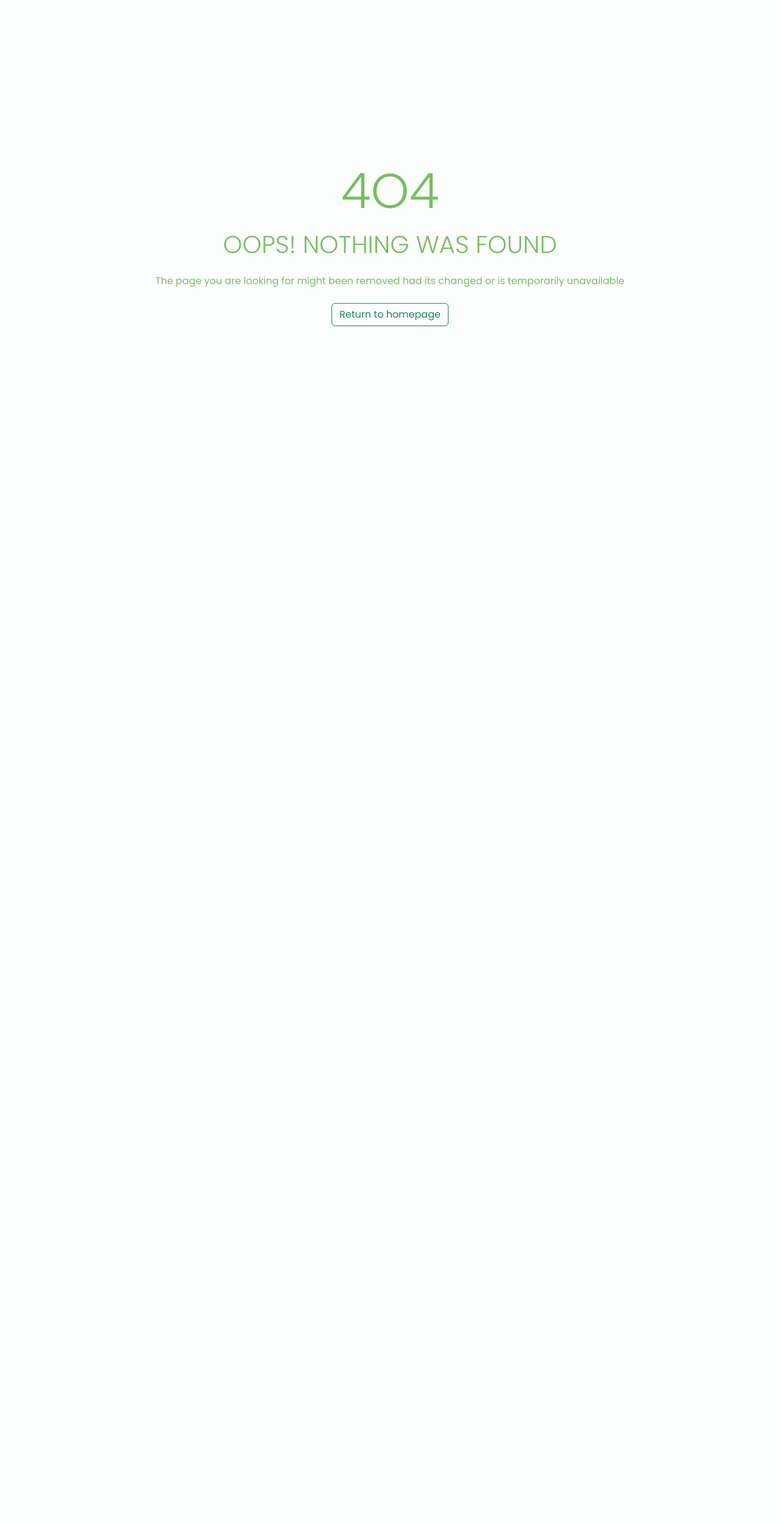
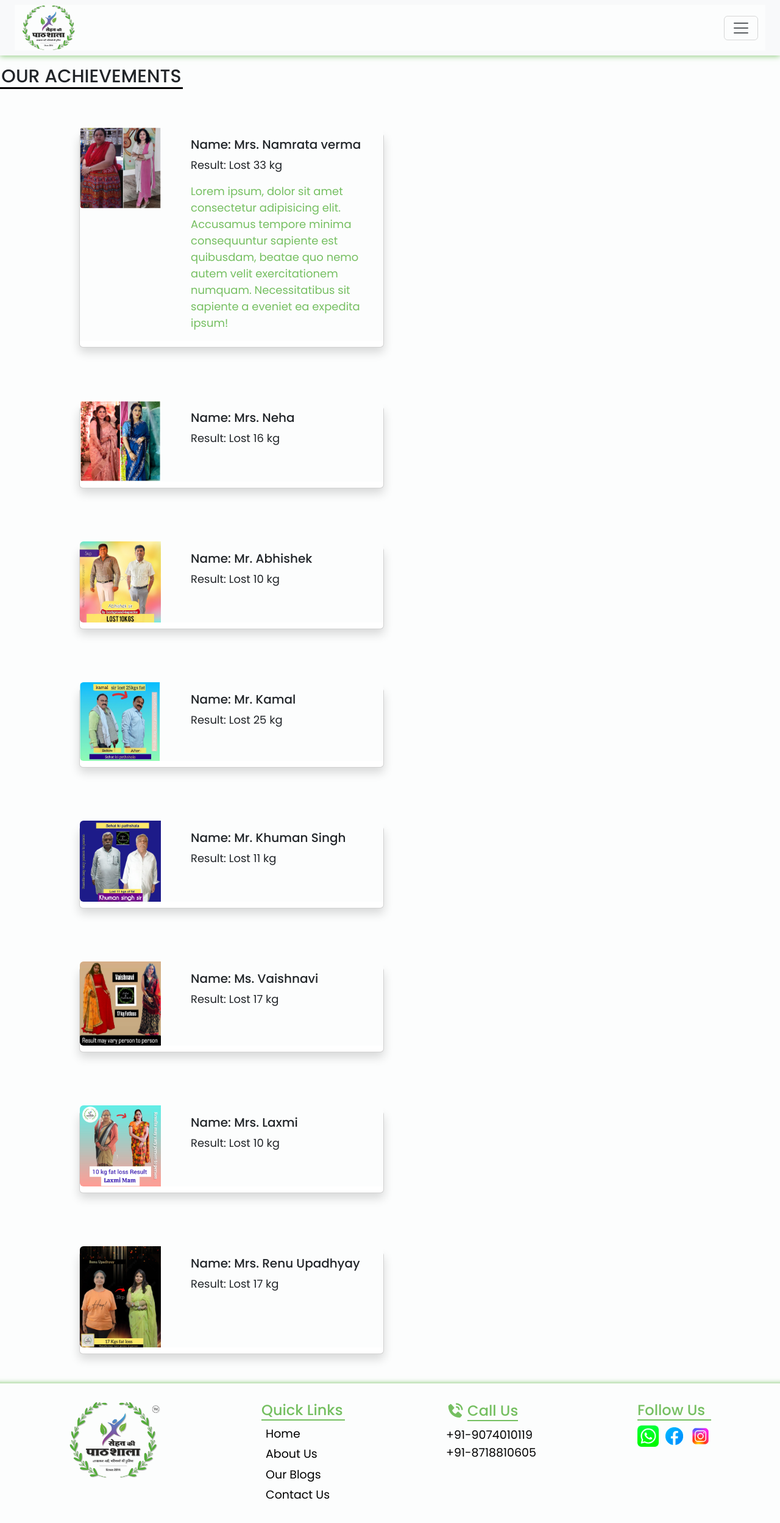
Before and after one commit to mitali1411/Sehat_Ki_Pathshala, a React (Vite) app: page /blogs in a window 1280 px wide. Shown: the top 2498 px of the page at 61% size. Before the commit the page ends 800 px from the top, so only its background shows below. Built offline with nearby package versions, Linux system fonts and the light colour scheme.

Commit message:
Blogs Added

```diff
--- a/src/App.jsx
+++ b/src/App.jsx
@@ -1,14 +1,15 @@
 import React from 'react'
 import { BrowserRouter as Router, Routes, Route} from 'react-router-dom'
-import Navbar from './components/Navbar'
+// import Navbar from './components/Navbar'
 import Home from './Pages/Home'
 import Form from './Pages/Form'
 import About from './Pages/About'
 import Slider from './components/Slider'
 import Footer from './components/Footer'
-import CopyRight from './components/CopyRight'
+// import CopyRight from './components/CopyRight'
 import Contact from './Pages/Contact'
 import PageNotFound from './Pages/PageNotFound'
+import Blogs from './Pages/Blogs'
 
 const App = () => {
   return (
@@ -21,6 +22,7 @@ const App = () => {
       <Route path='/contact' element={<Contact/>}/>
       <Route path='*' element={<PageNotFound/>}/>
       <Route path='/contact' element={<Footer/>}/>
+      <Route path='/blogs' element={<Blogs/>}/>
       </Routes>
     </Router>
   )
--- a/src/Pages/About.jsx
+++ b/src/Pages/About.jsx
@@ -6,12 +6,12 @@ import CopyRight from '../components/CopyRight'
 
 const About = () => {
   return (
-    <>
+    <section id='about'>
       <Navbar/>
       <AboutContent/>
       <Footer/>
       <CopyRight/>
-    </>
+    </section>
   )
 }
 
--- /dev/null
+++ b/src/Pages/Blogs.jsx
@@ -0,0 +1,59 @@
+import React from 'react'
+import B1 from '../assets/1.jpg'
+import B2 from '../assets/2.jpg'
+import B3 from '../assets/3.jpg'
+import B4 from '../assets/4.jpg'
+import B5 from '../assets/5.jpg'
+import B6 from '../assets/6.jpg'
+import B7 from '../assets/7.jpg'
+import B8 from '../assets/8.jpg'
+import Navbar from '../components/Navbar'
+import Footer from '../components/Footer'
+
+
+const Blogs = () => {
+
+  const cardsData = [
+    { name: "Mrs. Namrata verma", detail: "Lost 33 kg", image: B1, p:"Lorem ipsum, dolor sit amet consectetur adipisicing elit. Accusamus tempore minima consequuntur sapiente est quibusdam, beatae quo nemo autem velit exercitationem numquam. Necessitatibus sit sapiente a eveniet ea expedita ipsum!" },
+    { name: "Mrs. Neha", detail: "Lost 16 kg", image: B2 },
+    { name: "Mr. Abhishek", detail: "Lost 10 kg", image: B3 },
+    { name: "Mr. Kamal", detail: "Lost 25 kg", image: B4 },
+    { name: "Mr. Khuman Singh", detail: "Lost 11 kg", image: B5 },
+    { name: "Ms. Vaishnavi", detail: "Lost 17 kg", image: B6 },
+    { name: "Mrs. Laxmi", detail: "Lost 10 kg", image: B7 },
+    { name: "Mrs. Renu Upadhyay", detail: "Lost 17 kg", image: B8 },
+
+  ];
+
+
+  return (
+    <>
+    <section id="blogs">
+      <Navbar/>
+      <h2 className='text-center text-dark my-3 text-uppercase'>Our Achievements</h2>
+      <div className="container mt-4 d-flex align-items-center justify-content-between flex-wrap">
+      {cardsData.map((card, index) => (
+              <div className="card m-5 shadow" style={{ maxWidth: "500px" }} key={index}>
+                <div className="row g-0">
+                  <div className="col-md-4" xs={12} md={12} lg={6}>
+                    <img src={card.image} className="img-fluid rounded-start" alt={card.title} />
+                  </div>
+                  <div className="col-md-8">
+                    <div className="card-body">
+                      <h5 className="card-title text-dark">Name: {card.name}</h5>
+                      <p className="card-text text-dark">Result: {card.detail} <span className='text-danger'></span></p>
+                      <p className="card-text">{card.p}</p>
+                    </div>
+                  </div>
+                </div>
+              </div>
+            ))}
+            </div>
+        </section>
+        <Footer/>
+        </>
+
+  )
+}
+
+export default Blogs
--- a/src/Pages/Contact.jsx
+++ b/src/Pages/Contact.jsx
@@ -10,30 +10,12 @@ const Contact = () => {
     <>
       <Navbar/>
 
-      <div className='container-fluid' id='contact'>
+      <section className='container-fluid' id='contact'>
         <h2 className='text-dark text-center text-uppercase my-3'>Contact Us</h2>
 
         <Map/>
 
         <div className="box3 d-flex align-items-start justify-content-start">
-        {/* <div className="box2 d-flex align-items-center justify-content">
-          <i class='bx bx-mobile display-4 mx-2' ></i>
-          <span>
-            <p>Give us a call</p>
-            <a href='tel:+919074010119'>+91-9074010119</a>
-            <br />
-            <a href="tel:+918718810605">+91-8718810605</a>
-          </span>
-        </div> */}
-
-        {/* <div className="box2 d-flex align-items-center justify-content">
-          <i class='bx bx-envelope display-4 mx-2' ></i>
-          <span>
-            <p>Send us an email</p>
-            <a href='mailto:kamblearyan90@gmail.com'>kamblearyan90@gmail.com</a>
-          </span>
-        </div> */}
-
         <div className="box2">
           <span className='d-flex align-items-center justify-content-start'>
             <i className="fa-solid fa-location-dot"></i>
@@ -42,7 +24,7 @@ const Contact = () => {
             <h6 className='text-secondary'>41 A, Ashish Nagar Garden, Bengali Square, Indore - 452016</h6>
         </div>
         </div>
-      </div>
+      </section>
 
       <Footer/>
       <CopyRight/>
--- a/src/Pages/Form.jsx
+++ b/src/Pages/Form.jsx
@@ -5,7 +5,7 @@ const Form = () => {
     const [result, setResult] = useState("");
     const [formData, setFormData] = useState({
         name : '',
-        age : '',
+        // age : '',
         mobile : '',
         time : '',
         height : '',
@@ -32,31 +32,45 @@ const Form = () => {
         }
 
         // Age validation
-        if (!formData.age) {
-          newErrors.age = "Age is required.";
-        } else if (isNaN(formData.age) || formData.age < 1 || formData.age > 120) {
-          newErrors.age = "Enter a valid age between 1 and 120.";
-        }
+        // if (!formData.age) {
+        //   newErrors.age = "Age is required.";
+        // } else if (isNaN(formData.age) || formData.age < 1 || formData.age > 120) {
+        //   newErrors.age = "Enter a valid age between 1 and 120.";
+        // }
 
         // Time validation
         if (!formData.time) {
           newErrors.time = "Please select a time.";
         }
 
+        // Height validation
+        if (!formData.height) {
+          newErrors.time = "Please enter height in inches.";
+        }
+
+        // Time validation
+        if (!formData.weight) {
+          newErrors.time = "Please enter weight in kgs.";
+        }
+
         setErrors(newErrors);
         return Object.keys(newErrors).length === 0;
       };
+
+
     //   ///////////////////////////////////////////////////////////
 
-    const handleSubmit = async (e) => {
+    const handleSubmit = async(e) => {
       e.preventDefault();
+
+      console.log("submitted")
 
     if (!validateForm()) return;
 
       const formData = new FormData(e.target);
 
-      // formData.append("access_key", "bfefc8d7-c15d-4f49-8c6d-81f5b95a2ae4");
-      formData.append("access_key", "a3123de8-0f31-409a-90f2-fc83a4174ad7")
+      formData.append("access_key", "bfefc8d7-c15d-4f49-8c6d-81f5b95a2ae4");
+      // formData.append("access_key", "a3123de8-0f31-409a-90f2-fc83a4174ad7")
 
       const response = await fetch("https://api.web3forms.com/submit", {
         method: "POST",
@@ -71,7 +85,7 @@ const Form = () => {
         setResult(data.message);
       }
 
-      setFormData({name: '', age: '', mobile: '', time: '', height: '', weight: ''})
+      setFormData({name: '', mobile: '', time: '', height: '', weight: ''})
       setSubmitted(true)
     };
 
@@ -107,12 +121,12 @@ const Form = () => {
                 <span className='text-danger'>{errors.age}</span>
             </div> */}
             <div className="mb-4">
-                <label htmlFor="Height" className="form-label">Enter Your Height</label>
+                <label htmlFor="Height" className="form-label">Enter Your Height(in cm/inch)</label>
                 <input type="number" name='height' className={`form-control ${errors.height ? 'is-invalid' : ""}`} id="Height" value={formData.height} onChange={handleChange} required/>
                 <span className='text-danger'>{errors.height}</span>
             </div>
             <div className="mb-4">
-                <label htmlFor="Age" className="form-label">Enter Your Weight</label>
+                <label htmlFor="Age" className="form-label">Enter Your Weight(in kg)</label>
                 <input type="number" name='weight' className={`form-control ${errors.weight ? 'is-invalid' : ""}`} id="Age" value={formData.weight} onChange={handleChange} required/>
                 <span className='text-danger'>{errors.weight}</span>
             </div>
--- a/src/Pages/Home.jsx
+++ b/src/Pages/Home.jsx
@@ -9,7 +9,7 @@ import Navbar from '../components/Navbar'
 
 const Home = () => {
   return (
-    <>
+    <section id='home'>
       <Navbar/>
       <h2 className='text-center mt-5' id='tag'>आश्वासन नहीं, परिणामों की दुनिया</h2>
       <Intro/>
@@ -18,7 +18,7 @@ const Home = () => {
       <Footer/>
       <CopyRight/>
       <Sticky/>
-    </>
+    </section>
   )
 }
 
--- a/src/components/Footer.jsx
+++ b/src/components/Footer.jsx
@@ -12,6 +12,16 @@ const Footer = () => {
 
         <img src={Logo} alt="" />
 
+        <div className="box">
+        <h4>Quick Links</h4>
+        <ol>
+          <Link to='/'><a href="#home"><li>Home</li></a></Link>
+          <Link to='/about'><a href="#about"><li>About Us</li></a></Link>
+          <Link to='/blogs'><a href="#blogs"><li>Our Blogs</li></a></Link>
+          <Link to='/contact'><li>Contact Us</li></Link>
+        </ol>
+      </div>
+
       <div className="box">
         <span className='d-flex align-items-center'>
           <i className='bx bxs-phone-call'></i>
@@ -21,15 +31,6 @@ const Footer = () => {
         <a href='tel:+919074010119'>+91-9074010119</a>
         <br />
         <a href="tel:+918718810605">+91-8718810605</a>
-      </div>
-
-      <div className="box">
-        <h4>Quick Links</h4>
-        <ol>
-          <Link to='/'><li>Home</li></Link>
-          <Link to='/about'><li>About Us</li></Link>
-          <Link to='/contact'><li>Contact Us</li></Link>
-        </ol>
       </div>
 
       <div className='box1'>
--- a/src/index.css
+++ b/src/index.css
@@ -292,6 +292,32 @@ footer .box1 a img:hover{
 
 
 
+/* ///////  BLOGS  /////// */
+#blog{
+    width: 100%;
+    height: auto;
+}
+.card{
+    display: flex;
+    align-items: start;
+    justify-content: center;
+}
+.card img{
+    width: 80%;
+    align-self: center;
+}
+#blogs h2{
+    font-size: 30px;
+    width: 300px;
+    border-bottom: 3px solid black;
+    align-self: center;
+}
+#blogs p{
+    font-size: 18px;
+}
+
+
+
 @keyframes glow {
     0% {
         text-shadow: 0 0 5px #00ff00, 0 0 5px #00ff00, 0 0 15px #00ff00, 0 0 20px #00ff00;
@@ -424,6 +450,9 @@ footer .box1 a img:hover{
     #about h2{
         font-size: 25px;
     }
+    #blog h2{
+        font-size: 25px;
+    }
 }
 
 @media (max-width : 480px){
```
